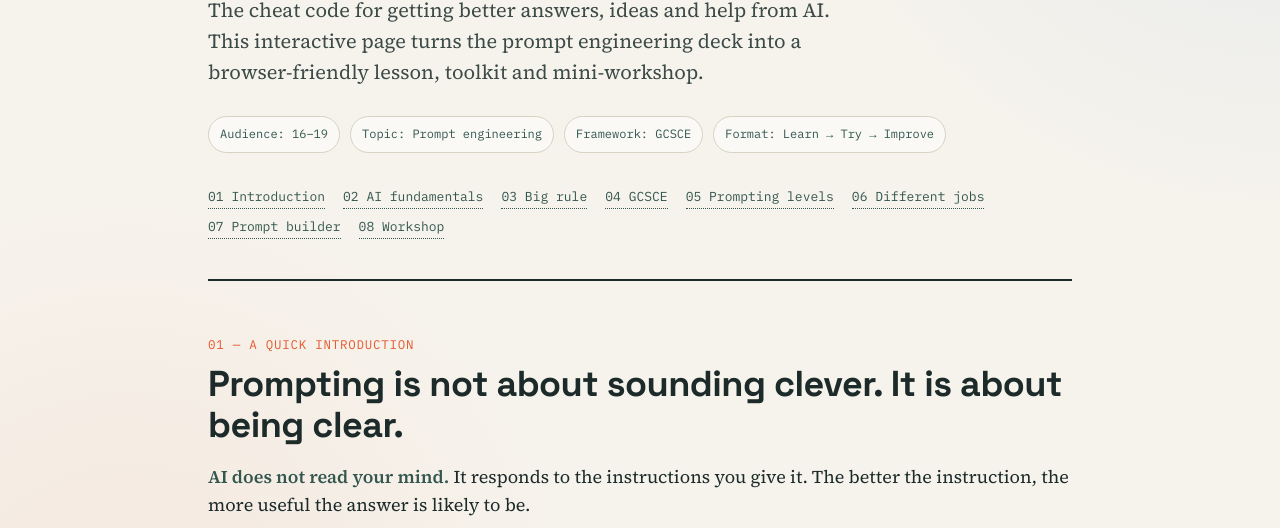
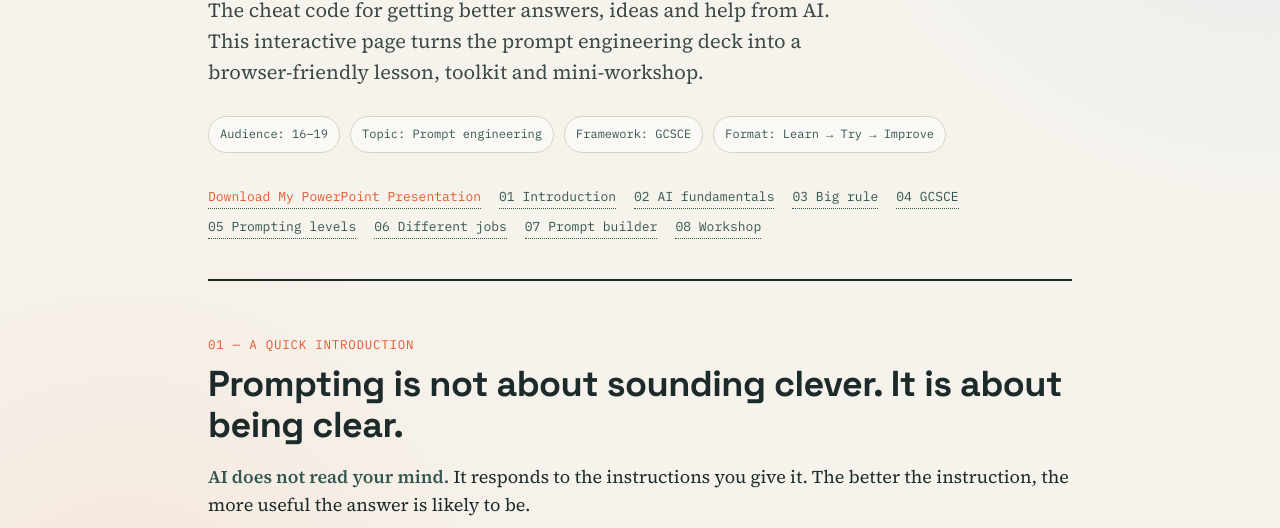
Before and after one commit to georgesofroniou/workexp-2026, a plain HTML site: page prompt_engineering.html in a window 1280 px wide. Shown: the part 272-800 px from the top of the page. Drawn offline with Linux system fonts and the light colour scheme.

Commit message:
Add link to download PowerPoint presentation

```diff
--- a/prompt_engineering.html
+++ b/prompt_engineering.html
@@ -170,6 +170,7 @@
       <span class="pill">Format: Learn → Try → Improve</span>
     </div>
     <nav class="toc">
+      <a href="https://raw.githubusercontent.com/georgesofroniou/workexp-2026/blob/main/2026-Work%20Experience%20Students-Prompt%20Engineering.pptx" style="color: var(--signal);">Download My PowerPoint Presentation</a>
       <a href="#intro">01 Introduction</a>
       <a href="#fundamentals">02 AI fundamentals</a>
       <a href="#rule">03 Big rule</a>
```
